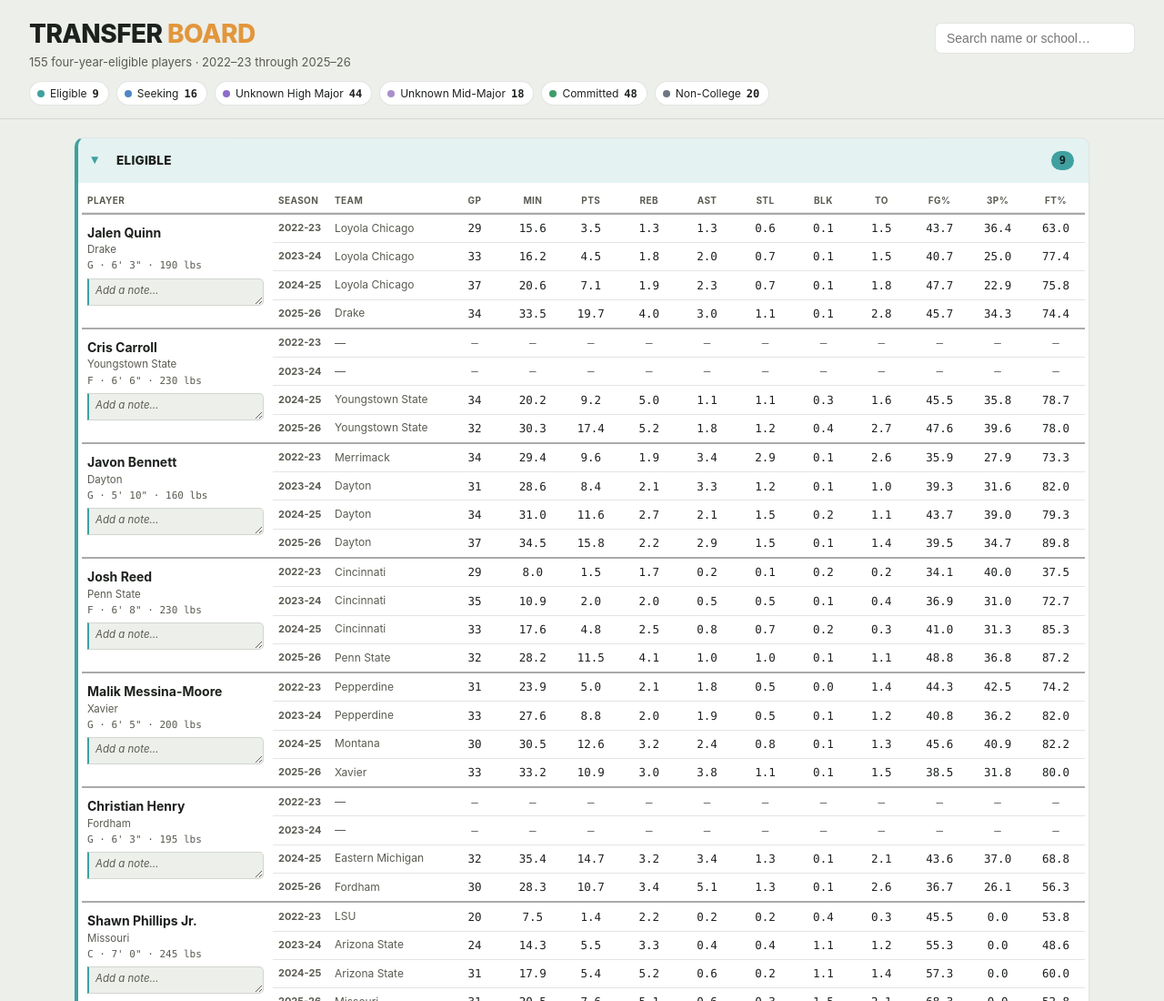
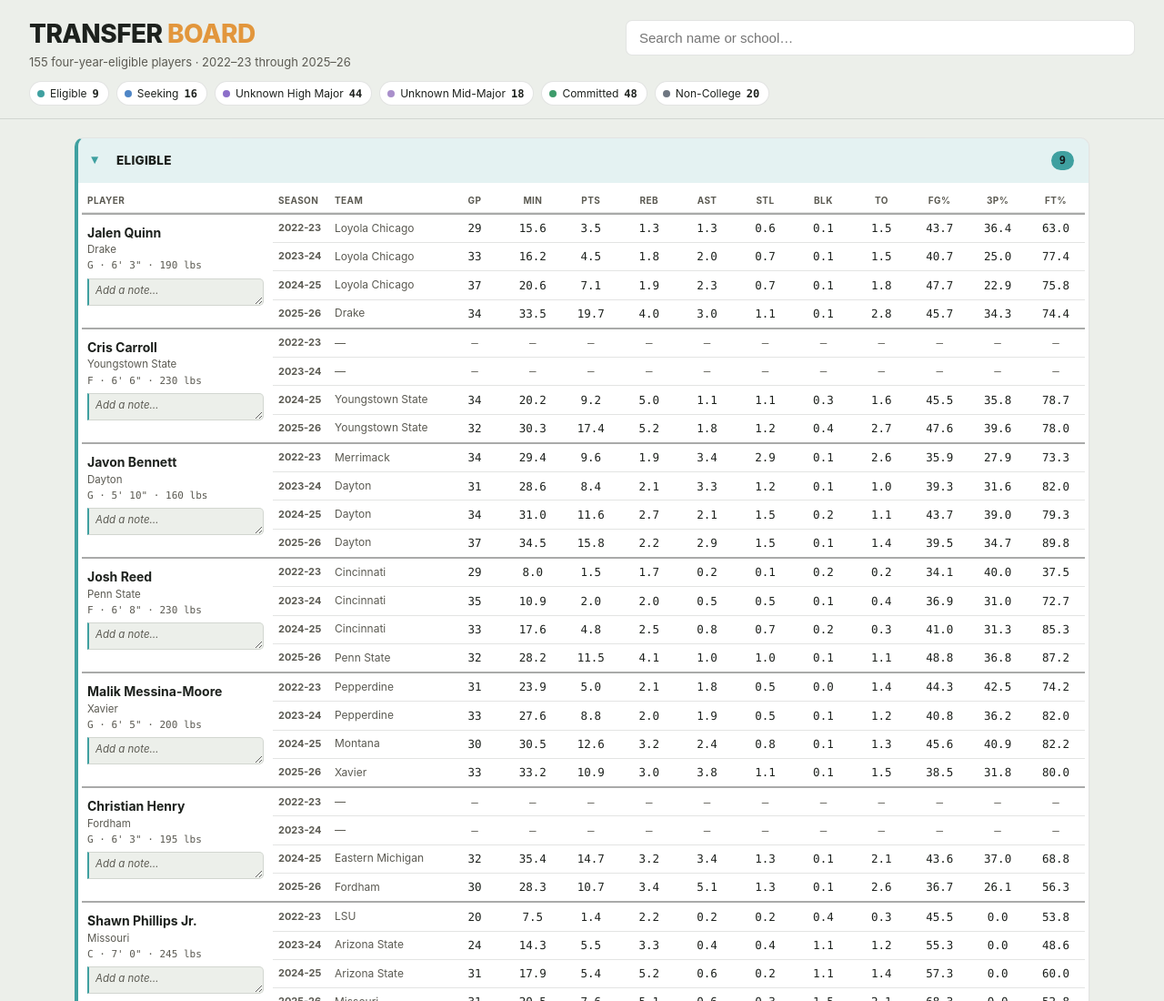
Before and after one commit to vtmbb-stats/ncaam-database, a website: page transfer-board.html in a window 1280 px wide. Shown: the top 1100 px of the page at 91% size. Drawn offline with Linux system fonts and the light colour scheme; no server answers.

Commit message:
Widen search bar to fill available header space

```diff
--- a/transfer-board.html
+++ b/transfer-board.html
@@ -90,8 +90,10 @@
     border: 1px solid var(--border);
     color: var(--text);
     border-radius: 7px;
-    padding: 8px 12px;
-    font-size: 14px;
+    padding: 10px 14px;
+    font-size: 15px;
+    flex: 1 1 380px;
+    max-width: 560px;
     min-width: 220px;
     outline: none;
   }
```
